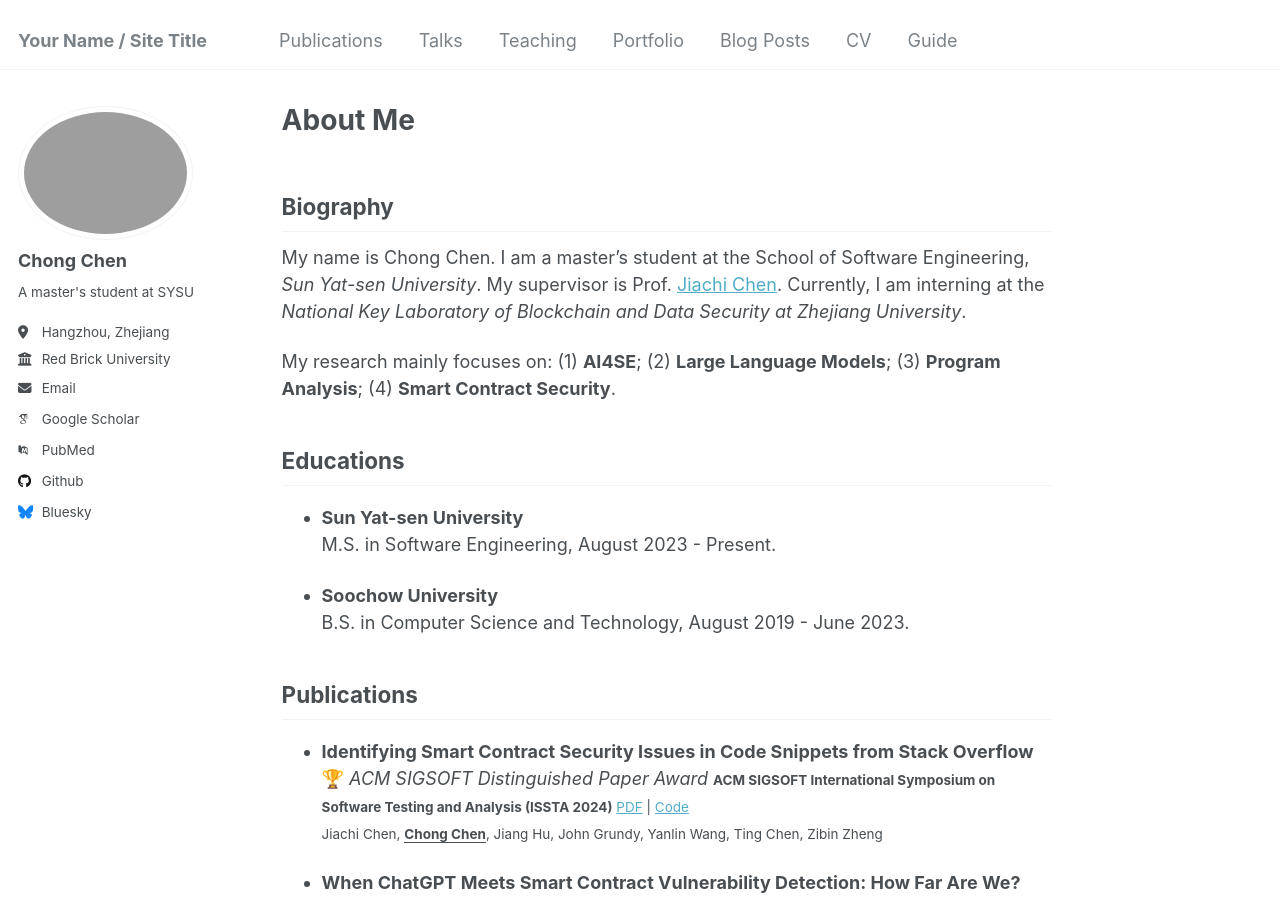
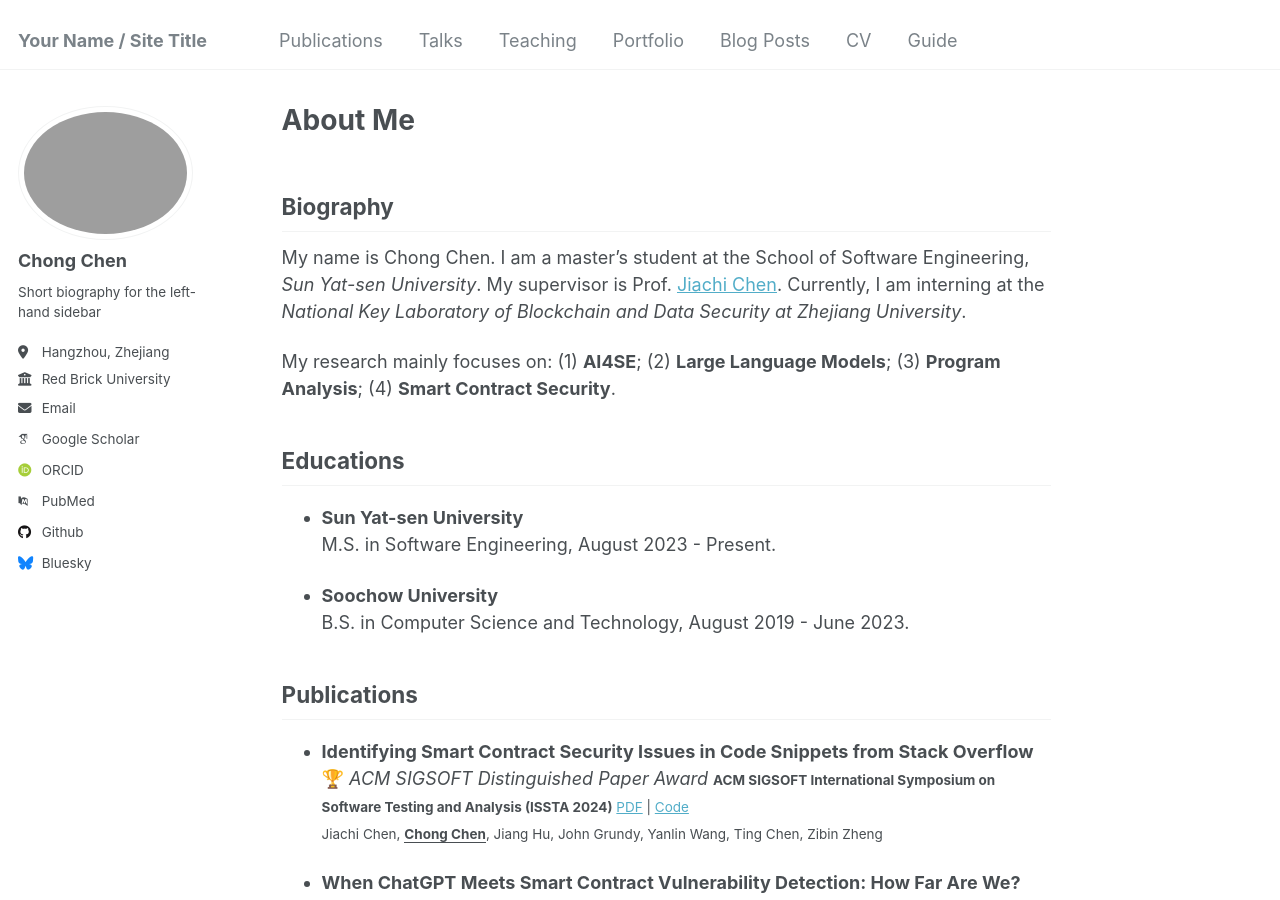
Before and after one commit to BugmakerCC/chong, a Jekyll site: the page built from _pages/about.md, in a window 1280 px wide and 900 px high. Built offline with Jekyll 4.4.1, drawn with Linux system fonts in a browser that asks for light colours; some web fonts are replaced.

Commit message:
Update _config.yml

```diff
--- a/_config.yml
+++ b/_config.yml
@@ -12,7 +12,7 @@
 title_separator          : "-"
 name                     : &name "Your Name"
 description              : &description "personal description"
-url                      : https://bugmakercc.github.io # the base hostname & protocol for your site e.g. "https://mmistakes.github.io"
+url                      : https://academicpages.github.io # the base hostname & protocol for your site e.g. "https://mmistakes.github.io"
 baseurl                  : "" # the subpath of your site, e.g. "/blog"
 repository               : "academicpages/academicpages.github.io"
 
@@ -24,7 +24,7 @@
   avatar           : "profile.png"
   name             : "Chong Chen"
   pronouns         : # example: "she/her"
-  bio              : "A master's student at SYSU"
+  bio              : "Short biography for the left-hand sidebar"
   location         : "Hangzhou, Zhejiang"
   employer         : "Red Brick University"
   uri              : # URL
@@ -32,9 +32,9 @@
 
   # Academic websites
   arxiv            : # URL - Update with the correct link to your profile
-  googlescholar    : "https://scholar.google.com/citations?user=1sncT70AAAAJ"
+  googlescholar    : "https://scholar.google.com/citations?user=1sncT70AAAAJ&hl=en"
   impactstory      : # URL
-  orcid            :
+  orcid            : "http://orcid.org/yourorcidurl"
   semantic         : # URL
   pubmed           : "https://www.ncbi.nlm.nih.gov/pubmed/?term=john+snow"
   researchgate     : # URL
@@ -43,7 +43,7 @@
   bitbucket        : # Username - Update with your username on the site
   codepen          : # Username
   dribbble         : # Username
-  github           : "BugmakerCC"
+  github           : "academicpages"
   kaggle           : # Username
   stackoverflow    : # User number or user number and name (i.e., use "1" or "1/jeff-atwood")
 
```
